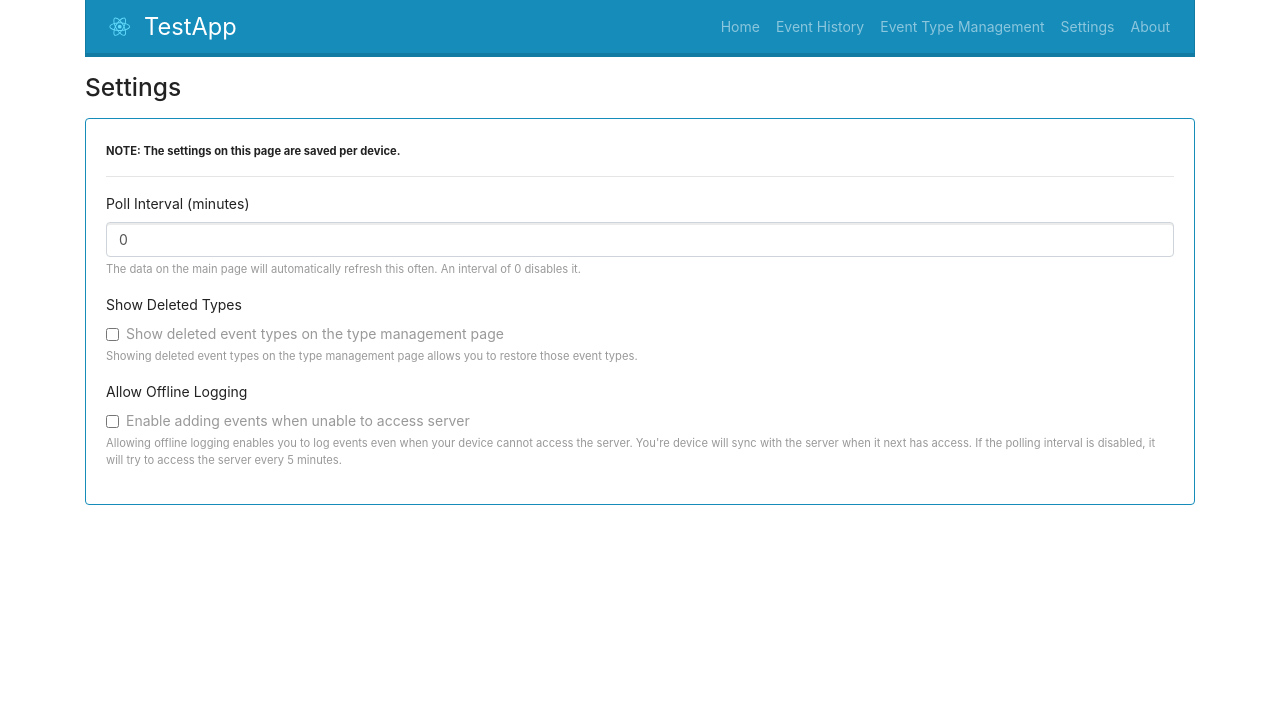
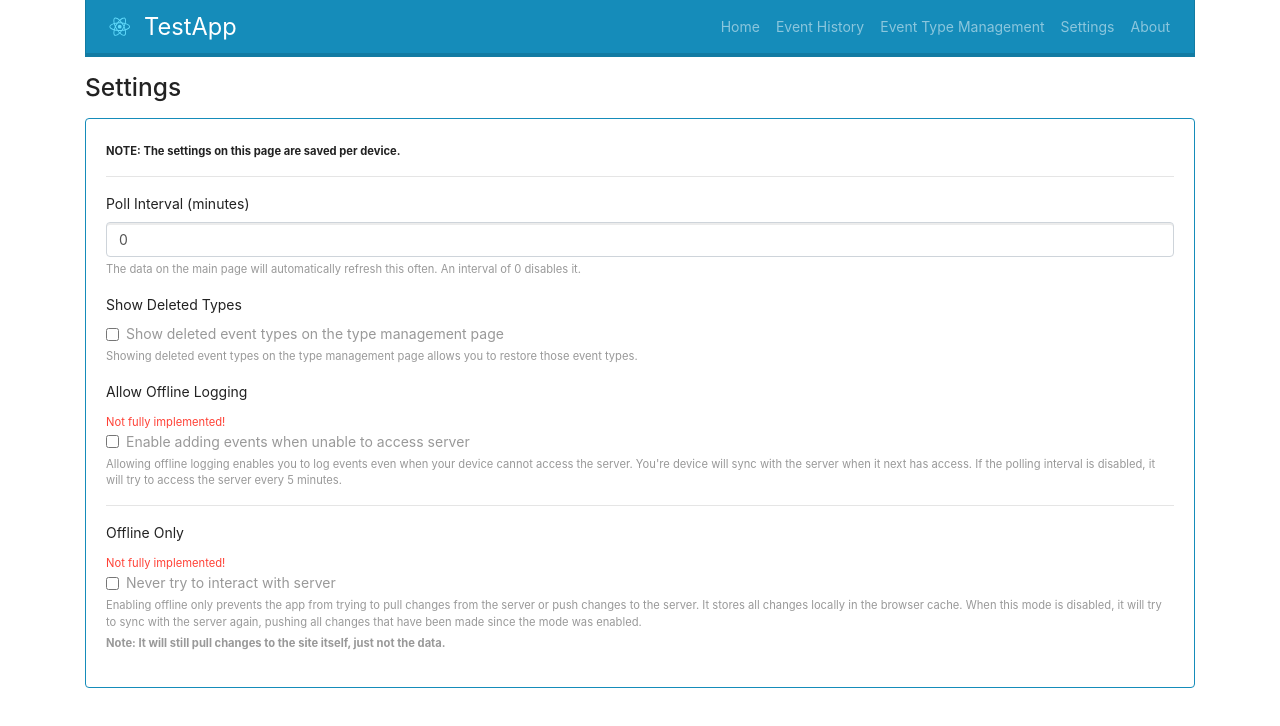
Before and after one commit to UrsineRaven/TestReactApp, a React (Create React App) app: page /settings in a window 1280 px wide. Shown: the top 726 px of the page. Built offline with nearby package versions, Linux system fonts and the light colour scheme.

Commit message:
added offlineOnly setting first stages of local changes support

```diff
--- a/src/components/DatabaseManagedRoutes.js
+++ b/src/components/DatabaseManagedRoutes.js
@@ -8,7 +8,7 @@ import Settings from '../pages/Settings';
 import Types from '../pages/Types';
 import { getLocalIsoDateAndTime } from './Helpers';
 
-// Test Data
+// Test Data        TODO: Remove
 const testDataEventTypes = [
   { name: '#1', id: '1' },
   { name: 'test', id: '2' },
@@ -34,7 +34,10 @@ const testDataEntries = [
 
 function DatabaseManagedRoutes() {
   const [evtTypes, setEvtTypes] = useState(testDataEventTypes);
-  const [events, setEvents] = useState(testDataEntries);
+  const [evts, setEvts] = useState(testDataEntries);
+  const [notConnected, setNotConnected] = useState(false);
+
+  // App Settings
   const [pollInterval, setPollInterval] = useLocalStorage('poll-interval', 0);
   const [showHiddenTypes, setShowHiddenTypes] = useLocalStorage(
     'show-hidden-types',
@@ -44,20 +47,41 @@ function DatabaseManagedRoutes() {
     'allow-offline-logging',
     false
   );
+  const [offlineOnly, setOfflineOnly] = useLocalStorage('offline-only', false);
+
+  // TODO: maybe move localChanges stuff to new component/hook
 
   // if allow offline logging is true, try to reconnect to the server this often
   const syncInterval = pollInterval || 5;
   // TODO: add ability to store changes and sync when next able to
 
+  // Refresh data based on poll interval
   useInterval(
     () => {
-      refreshData();
+      syncData();
     },
-    pollInterval > 0 ? pollInterval * 60000 : null
+    !offlineOnly && pollInterval > 0 ? pollInterval * 60000 : null
   );
 
-  function refreshData() {
-    // TODO: Refresh data from the database here
+  // Try to sync local changes when not connected
+  useInterval(
+    () => {
+      syncData();
+    },
+    !offlineOnly && notConnected && allowOfflineLogging
+      ? syncInterval * 60000
+      : null
+  );
+
+  function syncData() {
+    let error = false;
+    // TODO: Sync data with the database here
+    // TODO: pull changes from server (set notConnected accordingly)
+    // TODO: loop through local changes
+    // TODO: push events
+    // TODO: delete events
+    // TODO: support updating event types when offline (will need to change names and descriptions on settings page)
+    setNotConnected(error);
     alert('pretend the data was refreshed :)');
   }
 
@@ -74,15 +98,27 @@ function DatabaseManagedRoutes() {
     }
   }
 
+  function generateNewEvent(id, timeStr, dateStr) {
+    // get the highest existing event id.   TODO: check if there's a more efficient way
+    const newEvtIds = [];
+    const ids = evts.map(e => e.id).concat(newEvtIds);
+    let max = -1;
+    for (let i of ids) if (i > max) max = i; // eslint-disable-line no-unused-vars
+
+    const newId = String(Number(max) + 1);
+    const [date, time] = getLocalIsoDateAndTime(new Date());
+    return {
+      date: dateStr || date,
+      time: timeStr || time,
+      event: id,
+      id: newId
+    };
+  }
+
   function handleNewEvent(id, timeStr) {
-    const newId = Math.max(...events.map(e => e.id)) + 1;
-    const [date, time] = getLocalIsoDateAndTime(new Date());
+    const newEvt = generateNewEvent(id, timeStr);
 
-    setEvents(
-      events.concat([
-        { date: date, time: timeStr || time, event: id, id: newId }
-      ])
-    );
+    setEvts(evts.concat([newEvt]));
     // TODO: push event to database
   }
 
@@ -90,9 +126,12 @@ function DatabaseManagedRoutes() {
     const resultRows = events.slice();
     const index = resultRows.findIndex(r => r.id === id);
     resultRows.splice(index, 1);
-    setEvents(resultRows);
+    setEvts(resultRows);
     // TODO: delete event from database
   }
+
+  // Apply local changes to data from server
+  let events = evts.slice();
 
   return [
     <Route
@@ -104,7 +143,8 @@ function DatabaseManagedRoutes() {
           rows={events}
           onNewEvent={handleNewEvent}
           onDeleteEvent={handleDeleteEvent}
-          onRefresh={refreshData}
+          offlineOnly={offlineOnly}
+          onRefresh={syncData}
         />
       )}
       key="home"
@@ -135,6 +175,8 @@ function DatabaseManagedRoutes() {
           onChangeShowHiddenTypes={newVal => setShowHiddenTypes(newVal)}
           allowOfflineLogging={allowOfflineLogging}
           onChangeAllowOfflineLogging={newVal => setAllowOfflineLogging(newVal)}
+          offlineOnly={offlineOnly}
+          onChangeOfflineOnly={newVal => setOfflineOnly(newVal)}
         />
       )}
       key="settings"
--- a/src/pages/Home.js
+++ b/src/pages/Home.js
@@ -90,6 +90,7 @@ function Home(props) {
       <h5 className="mt-3">
         {'Page last updated: '}
         <small className="text-muted">{updateTime}</small>
+        {!props.offlineOnly && (
           <Button
             variant="secondary"
             size="sm"
@@ -99,6 +100,7 @@ function Home(props) {
           >
             Refresh
           </Button>
+        )}
       </h5>
       <NewEventCard eventTypes={props.evtTypes} evtClick={props.onNewEvent} />
       <Table striped bordered size="sm" className="mt-2">
--- a/src/pages/Settings.js
+++ b/src/pages/Settings.js
@@ -25,6 +25,7 @@ function Settings(props) {
                 onChange={newVal =>
                   props.onChangePollInterval(newVal.target.value)
                 }
+                disabled={props.offlineOnly}
               />
               <Form.Text as="small" className="text-muted">
                 The data on the main page will automatically refresh this often.
@@ -49,6 +50,9 @@ function Settings(props) {
             </Form.Group>
             <Form.Group controlId="setAllowOfflineLogging">
               <Form.Label>Allow Offline Logging</Form.Label>
+              <Form.Text as="small" className="text-danger">
+                Not fully implemented!
+              </Form.Text>
               <Form.Check
                 className="text-muted"
                 type="checkbox"
@@ -57,12 +61,40 @@ function Settings(props) {
                 onChange={evt =>
                   props.onChangeAllowOfflineLogging(evt.target.checked)
                 }
+                disabled={props.offlineOnly}
               />
               <Form.Text as="small" className="text-muted">
                 Allowing offline logging enables you to log events even when
                 your device cannot access the server. You're device will sync
                 with the server when it next has access. If the polling interval
                 is disabled, it will try to access the server every 5 minutes.
+              </Form.Text>
+            </Form.Group>
+            <hr />
+            <Form.Group controlId="setOfflineOnly">
+              <Form.Label>Offline Only</Form.Label>
+              <Form.Text as="small" className="text-danger">
+                Not fully implemented!
+              </Form.Text>
+              <Form.Check
+                className="text-muted"
+                type="checkbox"
+                label="Never try to interact with server"
+                checked={props.offlineOnly}
+                onChange={evt => props.onChangeOfflineOnly(evt.target.checked)}
+              />
+              <Form.Text as="small" className="text-muted">
+                Enabling offline only prevents the app from trying to pull
+                changes from the server or push changes to the server. It stores
+                all changes locally in the browser cache. When this mode is
+                disabled, it will try to sync with the server again, pushing all
+                changes that have been made since the mode was enabled.
+              </Form.Text>
+              <Form.Text as="small" className="text-muted">
+                <strong>
+                  Note: It will still pull changes to the site itself, just not
+                  the data.
+                </strong>
               </Form.Text>
             </Form.Group>
           </Form>
```
Lines whose indentation alone changed are shown as unchanged.
